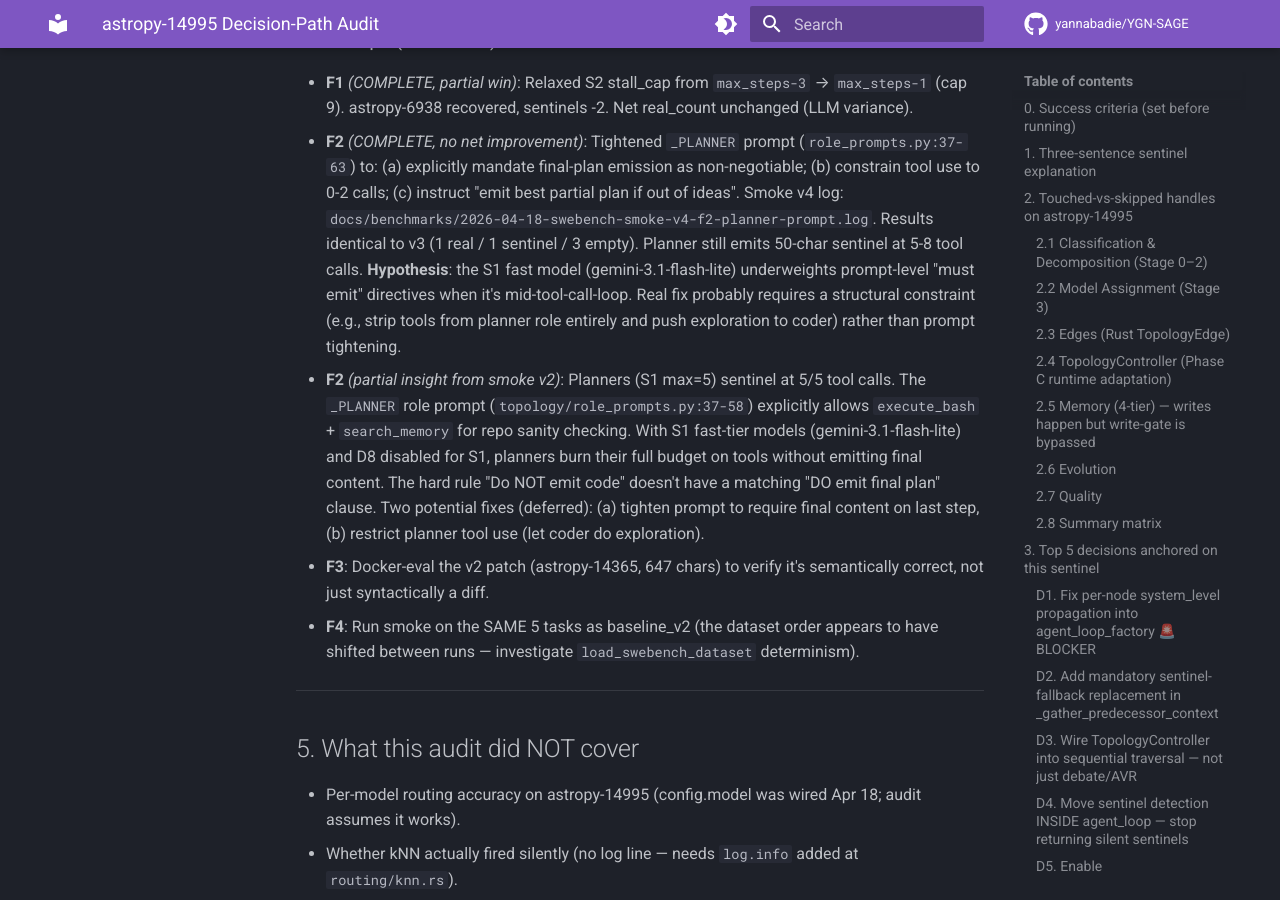
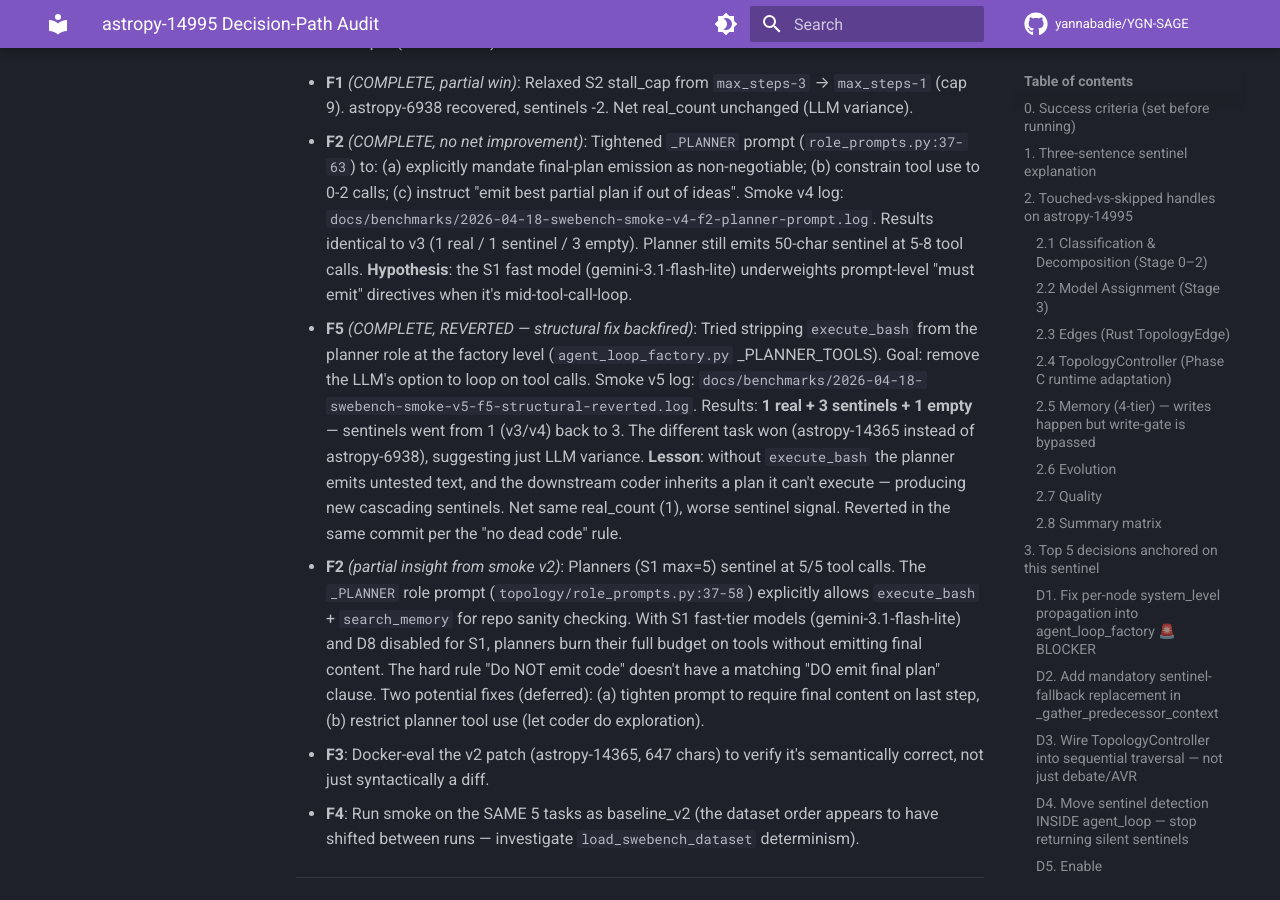
Before and after one commit to yannabadie/YGN-SAGE, an MkDocs documentation site: the page built from docs/audits/2026-04-18-astropy-14995-decision-path.md, in a window 1280 px wide and 900 px high, scrolled down 12460 px. Built offline with MkDocs 1.6.1 and Material for MkDocs 9.7.7, drawn with Linux system fonts in a browser that asks for light colours; comment, search, counter and statistics services are not loaded.

Commit message:
fix: F5 — strip planner execute_bash (REVERTED, backfired)
Attempted structural fix: remove execute_bash from planner role at
agent_loop_factory level to force plain-text emission (after F2 prompt
tightening had no effect on fast-tier S1 model). Hypothesis: the LLM
can't loop on tools if tools aren't available.

Smoke v5: 1 real + 3 sentinels + 1 empty (vs v3/v4: 1 real + 1 sentinel
+ 3 empty). Sentinel count WORSENED — the new winning task was
astropy-14365 (v4 got astropy-6938), so the 1/5 real rate is just LLM
variance. Reverted same commit.

Lesson (documented in audit doc): a planner without execute_bash emits
UNTESTED text; the downstream coder can't execute the plan because
line numbers / file paths drift, cascading new sentinels. Repo grounding
upstream beats clean downstream prompts.

Log: docs/benchmarks/2026-04-18-swebench-smoke-v5-f5-structural-reverted.log

Co-Authored-By: Claude Opus 4.7 (1M context) <noreply@anthropic.com>

```diff
--- a/docs/audits/2026-04-18-astropy-14995-decision-path.md
+++ b/docs/audits/2026-04-18-astropy-14995-decision-path.md
@@ -291,9 +291,19 @@ Net: 1 real → 1 real (different task recovered, another regressed). But struct
   Results identical to v3 (1 real / 1 sentinel / 3 empty). Planner still
   emits 50-char sentinel at 5-8 tool calls. **Hypothesis**: the S1 fast
   model (gemini-3.1-flash-lite) underweights prompt-level "must emit"
-  directives when it's mid-tool-call-loop. Real fix probably requires
-  a structural constraint (e.g., strip tools from planner role entirely
-  and push exploration to coder) rather than prompt tightening.
+  directives when it's mid-tool-call-loop.
+- **F5** *(COMPLETE, REVERTED — structural fix backfired)*: Tried stripping
+  `execute_bash` from the planner role at the factory level
+  (`agent_loop_factory.py` _PLANNER_TOOLS). Goal: remove the LLM's
+  option to loop on tool calls. Smoke v5 log:
+  `docs/benchmarks/2026-04-18-swebench-smoke-v5-f5-structural-reverted.log`.
+  Results: **1 real + 3 sentinels + 1 empty** — sentinels went from 1 (v3/v4)
+  back to 3. The different task won (astropy-14365 instead of astropy-6938),
+  suggesting just LLM variance. **Lesson**: without `execute_bash` the
+  planner emits untested text, and the downstream coder inherits a
+  plan it can't execute — producing new cascading sentinels.
+  Net same real_count (1), worse sentinel signal. Reverted in the
+  same commit per the "no dead code" rule.
 - **F2** *(partial insight from smoke v2)*: Planners (S1 max=5) sentinel at 5/5 tool calls. The `_PLANNER` role prompt (`topology/role_prompts.py:37-58`) explicitly allows `execute_bash` + `search_memory` for repo sanity checking. With S1 fast-tier models (gemini-3.1-flash-lite) and D8 disabled for S1, planners burn their full budget on tools without emitting final content. The hard rule "Do NOT emit code" doesn't have a matching "DO emit final plan" clause. Two potential fixes (deferred): (a) tighten prompt to require final content on last step, (b) restrict planner tool use (let coder do exploration).
 - **F3**: Docker-eval the v2 patch (astropy-14365, 647 chars) to verify it's semantically correct, not just syntactically a diff.
 - **F4**: Run smoke on the SAME 5 tasks as baseline_v2 (the dataset order appears to have shifted between runs — investigate `load_swebench_dataset` determinism).
```
Also changed, not shown: 2 other files.
